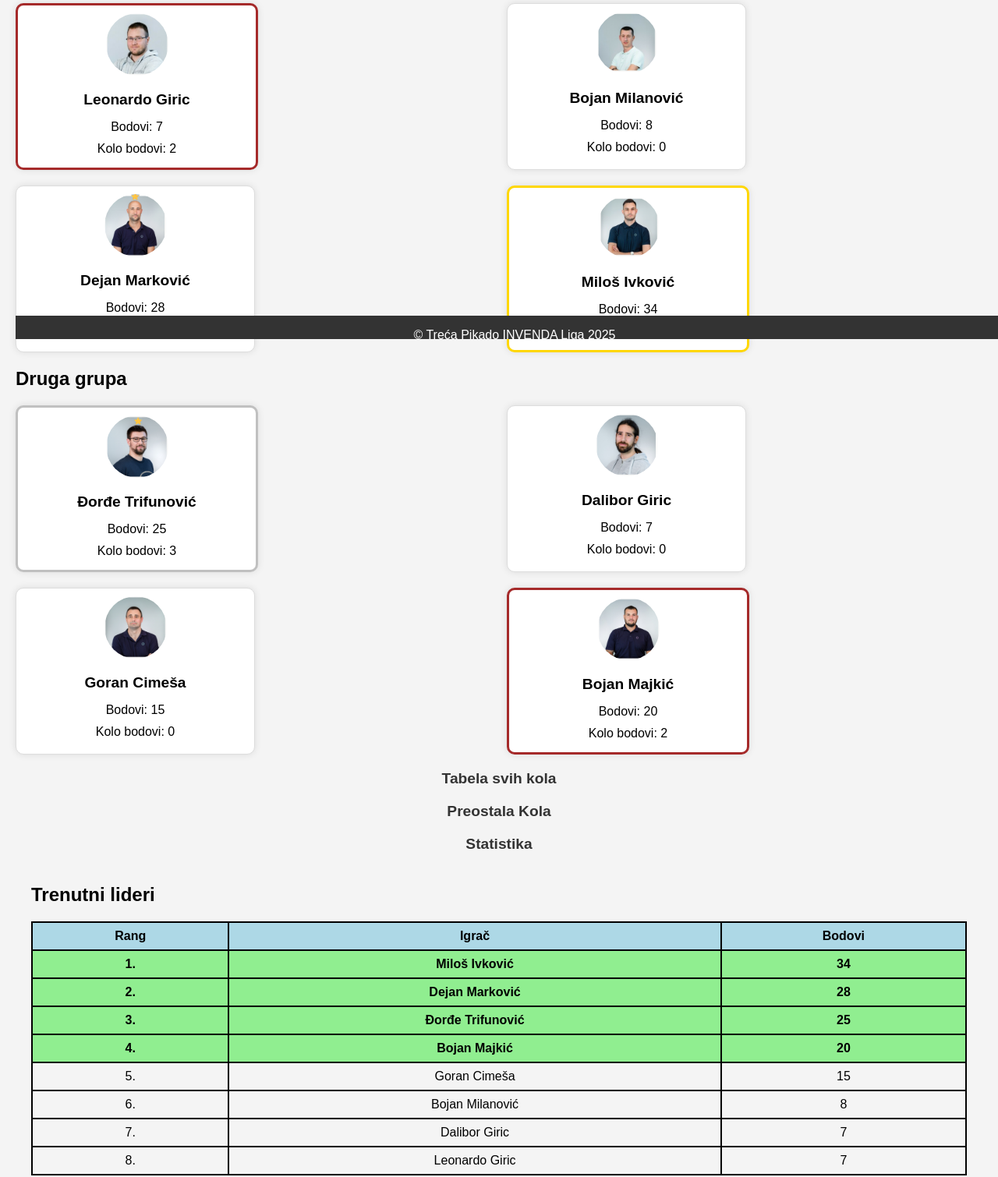
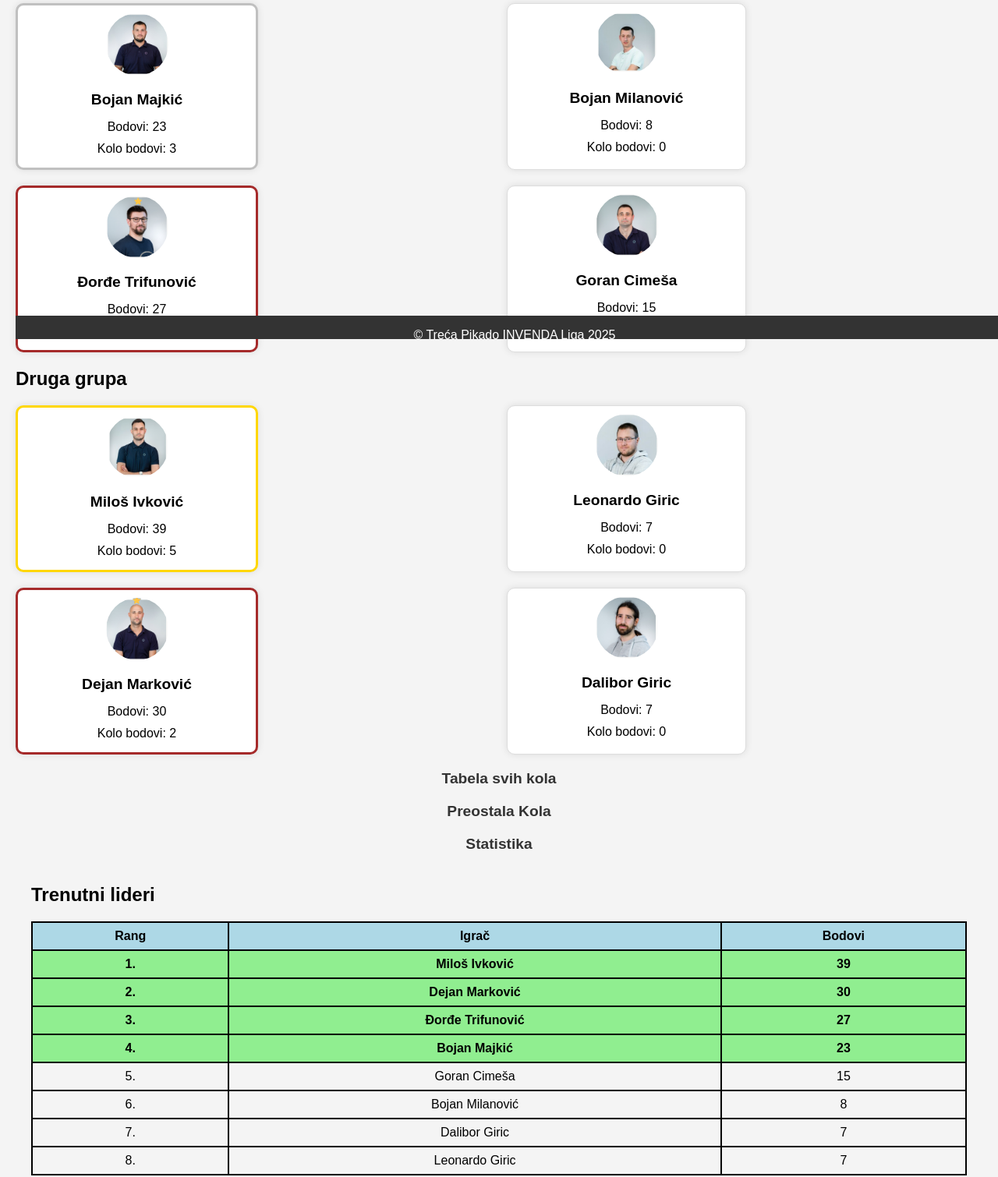
Before and after one commit to TR1FA/3.Pikado_Invenda_Liga, a plain HTML site: page docs/index.html in a window 1280 px wide. Shown: the part 365-1875 px from the top of the page at 78% size. Drawn offline with Linux system fonts and the light colour scheme; a script that the page names is missing.

Commit message:
Update index.html

```diff
--- a/docs/index.html
+++ b/docs/index.html
@@ -110,12 +110,11 @@
     <h2>Prva grupa</h2>
     <div class="group A"> <!-- Dodata klasa "A" -->
 
-
-     <div class="player-card brown" id="card-leonardo">
-            <img src="images/leonardo_giric.jpg" alt="Leonardo Giric">
-            <h3>Leonardo Giric</h3>
-            <p>Bodovi: <span id="leader-leonardo">7</span></p>
-            <p>Kolo bodovi: <span id="round-leonardo">2</span></p>
+        <div class="player-card silver" id="card-bojanm">
+            <img src="images/bojan_majkic.jpg" alt="Bojan Majkić">
+            <h3>Bojan Majkić</h3>
+            <p>Bodovi: <span id="leader-bojanm">23</span></p>
+            <p>Kolo bodovi: <span id="round-bojanm">3</span></p>
         </div>
 
 
@@ -127,19 +126,21 @@
             <p>Kolo bodovi: <span id="round-dejan">0</span></p>
         </div>
 
-         <div class="player-card" id="card-dejan">
-            <img src="images/dejan_markovic.jpg" alt="Dejan Marković">
-            <h3>Dejan Marković</h3>
-            <p>Bodovi: <span id="leader-dejan">28</span></p>
-            <p>Kolo bodovi: <span id="round-dejan">0</span></p>
+        <div class="player-card brown" id="card-djordje">
+            <img src="images/djordje_trifunovic.jpg" alt="Đorđe Trifunović">
+            <h3>Đorđe Trifunović</h3>
+            <p>Bodovi: <span id="leader-djordje">27</span></p>
+            <p>Kolo bodovi: <span id="round-djordje">2</span></p>
         </div>
 
-         <div class="player-card gold" id="card-milos">
-            <img src="images/milos_ivkovic.jpg" alt="Miloš Ivković">
-            <h3>Miloš Ivković</h3>
-            <p>Bodovi: <span id="leader-milos">34</span></p>
-            <p>Kolo bodovi: <span id="round-milos">5</span></p>
+
+       <div class="player-card" id="card-goran">
+            <img src="images/goran_cimesa.jpg" alt="Goran Cimeša">
+            <h3>Goran Cimeša</h3>
+            <p>Bodovi: <span id="leader-goran">15</span></p>
+            <p>Kolo bodovi: <span id="round-goran">0</span></p>
         </div>
+
 
 
 
@@ -152,11 +153,28 @@
     <h2>Druga grupa</h2>
     <div class="group B"> <!-- Dodata klasa "B" -->
 
-        <div class="player-card silver" id="card-djordje">
-            <img src="images/djordje_trifunovic.jpg" alt="Đorđe Trifunović">
-            <h3>Đorđe Trifunović</h3>
-            <p>Bodovi: <span id="leader-djordje">25</span></p>
-            <p>Kolo bodovi: <span id="round-djordje">3</span></p>
+
+
+         <div class="player-card gold" id="card-milos">
+            <img src="images/milos_ivkovic.jpg" alt="Miloš Ivković">
+            <h3>Miloš Ivković</h3>
+            <p>Bodovi: <span id="leader-milos">39</span></p>
+            <p>Kolo bodovi: <span id="round-milos">5</span></p>
+        </div>
+
+         <div class="player-card" id="card-leonardo">
+            <img src="images/leonardo_giric.jpg" alt="Leonardo Giric">
+            <h3>Leonardo Giric</h3>
+            <p>Bodovi: <span id="leader-leonardo">7</span></p>
+            <p>Kolo bodovi: <span id="round-leonardo">0</span></p>
+        </div>
+
+
+         <div class="player-card brown" id="card-dejan">
+            <img src="images/dejan_markovic.jpg" alt="Dejan Marković">
+            <h3>Dejan Marković</h3>
+            <p>Bodovi: <span id="leader-dejan">30</span></p>
+            <p>Kolo bodovi: <span id="round-dejan">2</span></p>
         </div>
 
         <div class="player-card" id="card-dalibor">
@@ -168,20 +186,6 @@
 
 
 
-
-       <div class="player-card" id="card-goran">
-            <img src="images/goran_cimesa.jpg" alt="Goran Cimeša">
-            <h3>Goran Cimeša</h3>
-            <p>Bodovi: <span id="leader-goran">15</span></p>
-            <p>Kolo bodovi: <span id="round-goran">0</span></p>
-        </div>
-
-        <div class="player-card brown" id="card-bojanm">
-            <img src="images/bojan_majkic.jpg" alt="Bojan Majkić">
-            <h3>Bojan Majkić</h3>
-            <p>Bodovi: <span id="leader-bojanm">20</span></p>
-            <p>Kolo bodovi: <span id="round-bojanm">2</span></p>
-        </div>
 
 
 
@@ -255,14 +259,14 @@
                     <tr class="playoff">
                     <td><Strong>1.<Strong></td>
                     <td><Strong>Miloš Ivković<Strong></td>
-                    <td id="leader-milos"><Strong>34<Strong></td>
+                    <td id="leader-milos"><Strong>39<Strong></td>
                 </tr>
 
                   <tr>
                     <tr class="playoff">
                     <td>2.</td>
                     <td><Strong>Dejan Marković<Strong></td>
-                    <td id="leader-dejan"><Strong>28<Strong></td>
+                    <td id="leader-dejan"><Strong>30<Strong></td>
 
                 </tr>
 
@@ -272,7 +276,7 @@
                     <tr class="playoff">
                     <td><Strong>3.<Strong></td>
                     <td><Strong>Đorđe Trifunović<Strong></td>
-                    <td id="leader-djordje"><Strong>25<Strong></td>
+                    <td id="leader-djordje"><Strong>27<Strong></td>
 
                 </tr>
 
@@ -280,7 +284,7 @@
                     <tr class="playoff">
                     <td><Strong>4.<Strong></td>
                     <td><Strong>Bojan Majkić<Strong></td>
-                    <td id="leader-bojanm"><Strong>20<Strong></td>
+                    <td id="leader-bojanm"><Strong>23<Strong></td>
                 </tr>
 
                  <tr>
```
